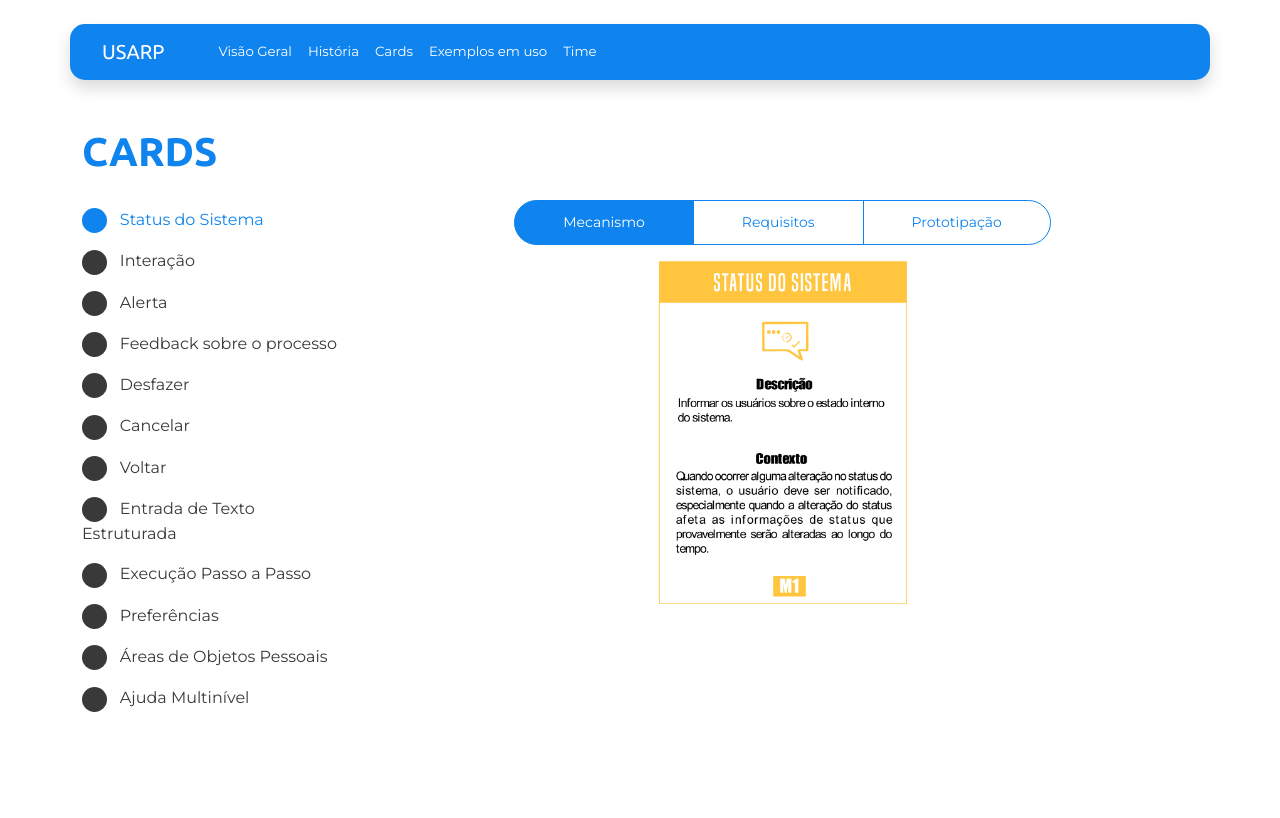
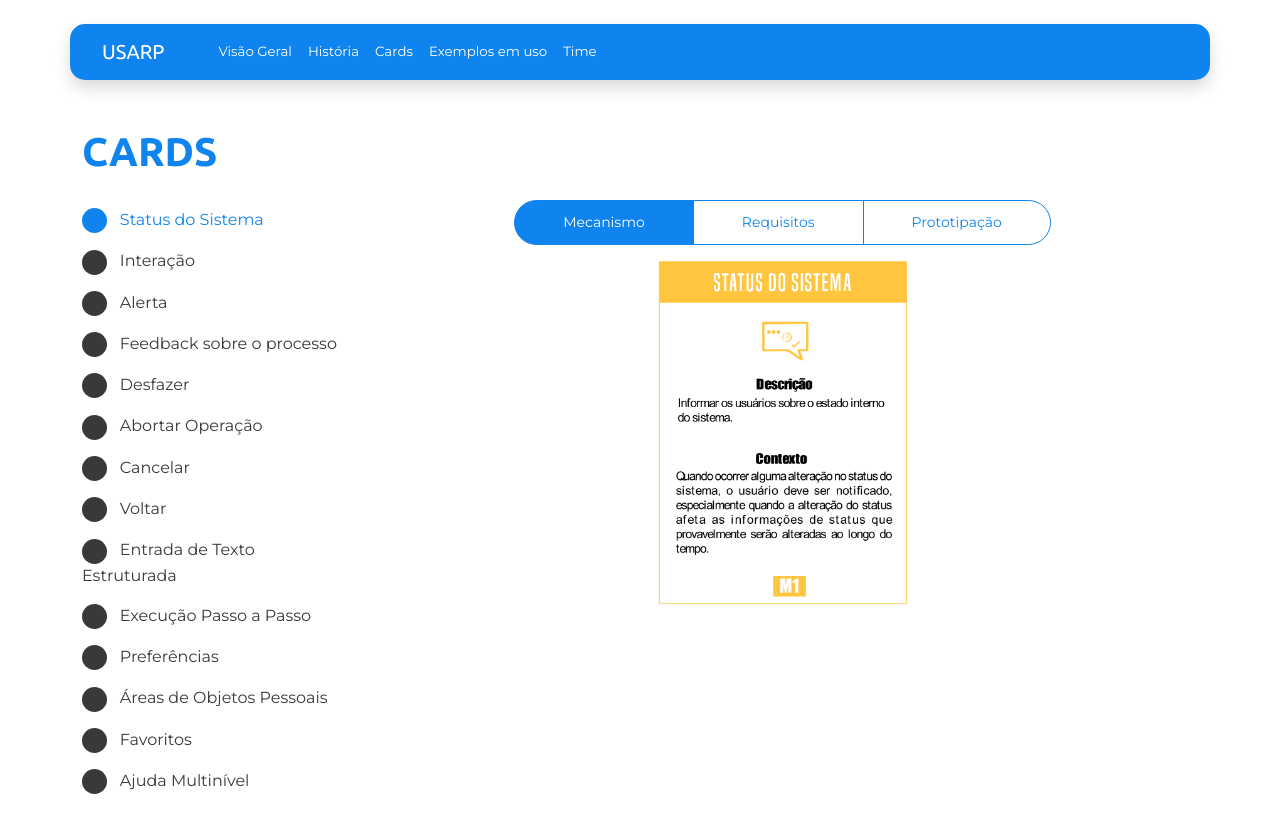
Before and after one commit to usarp/usarp.github.io, a React (Create React App) app: page /cartas in a window 1280 px wide. Built offline with nearby package versions, Linux system fonts and the light colour scheme.

Commit message:
cartas abortar operação e favoritos

```diff
--- a/src/resources/cards.js
+++ b/src/resources/cards.js
@@ -3,14 +3,14 @@ import interacao from '../assets/img/cards/interacao.png'
 import alerta from '../assets/img/cards/alerta.png'
 import feedback from '../assets/img/cards/feedback-sobre-o-processo.png'
 import desfazer from '../assets/img/cards/desfazer.png'
-// import abortar from '../assets/img/cards/abortar-operacao.png'
+import abortar from '../assets/img/cards/abortar-operacao.png'
 import cancelar from '../assets/img/cards/cancelar.png'
 import voltar from '../assets/img/cards/voltar.png'
 import entrada from '../assets/img/cards/entrada-de-texto-estruturada.png'
 import execucao from '../assets/img/cards/execucao-passo-a-passo.png'
 import preferencias from '../assets/img/cards/preferencias.png'
 import areas from '../assets/img/cards/areas-de-objetos-pessoais.png'
-// import favoritos from '../assets/img/cards/favoritos.png'
+import favoritos from '../assets/img/cards/favoritos.png'
 import ajuda from '../assets/img/cards/ajuda-multinivel.png'
 
 import { getCardsByGroup as getReq } from './reqCards';
@@ -22,14 +22,14 @@ const cards = [
     { id: 'M3', name: 'Alerta', img: alerta, requirements: getReq('M3').options, prototyping: getProt('M3').options },
     { id: 'M4', name: 'Feedback sobre o processo', img: feedback, requirements: getReq('M4').options, prototyping: getProt('M4').options },
     { id: 'M5', name: 'Desfazer', img: desfazer, requirements: getReq('M5').options, prototyping: getProt('M5').options },
-    // { id: 'M6', name: 'Abortar Operação', img: abortar, requirements: getReq('M6').options, prototyping: getProt('M6').options },
+    { id: 'M6', name: 'Abortar Operação', img: abortar, requirements: getReq('M6').options, prototyping: getProt('M6').options },
     { id: 'M7', name: 'Cancelar', img: cancelar, requirements: getReq('M7').options, prototyping: getProt('M7').options },
     { id: 'M8', name: 'Voltar', img: voltar, requirements: getReq('M8').options, prototyping: getProt('M8').options },
     { id: 'M9', name: 'Entrada de Texto Estruturada', img: entrada, requirements: getReq('M9').options, prototyping: getProt('M9').options },
     { id: 'M10', name: 'Execução Passo a Passo', img: execucao, requirements: getReq('M10').options, prototyping: getProt('M10').options },
     { id: 'M11', name: 'Preferências', img: preferencias, requirements: getReq('M11').options, prototyping: getProt('M11').options },
     { id: 'M12', name: 'Áreas de Objetos Pessoais', img: areas, requirements: getReq('M12').options, prototyping: getProt('M12').options },
-    // { id: 'M13', name: 'Favoritos', img: favoritos, requirements: getReq('M13').options, prototyping: getProt('M13').options },
+    { id: 'M13', name: 'Favoritos', img: favoritos, requirements: getReq('M13').options, prototyping: getProt('M13').options },
     { id: 'M14', name: 'Ajuda Multinível', img: ajuda, requirements: getReq('M14').options, prototyping: getProt('M14').options },
 ];
 
```
Also changed, not shown: src/assets/img/cards/abortar-operacao.png (renamed from src/assets/img/cards/Abortar-operação.png), src/assets/img/cards/favoritos.png (renamed from src/assets/img/cards/Favoritos.png).
